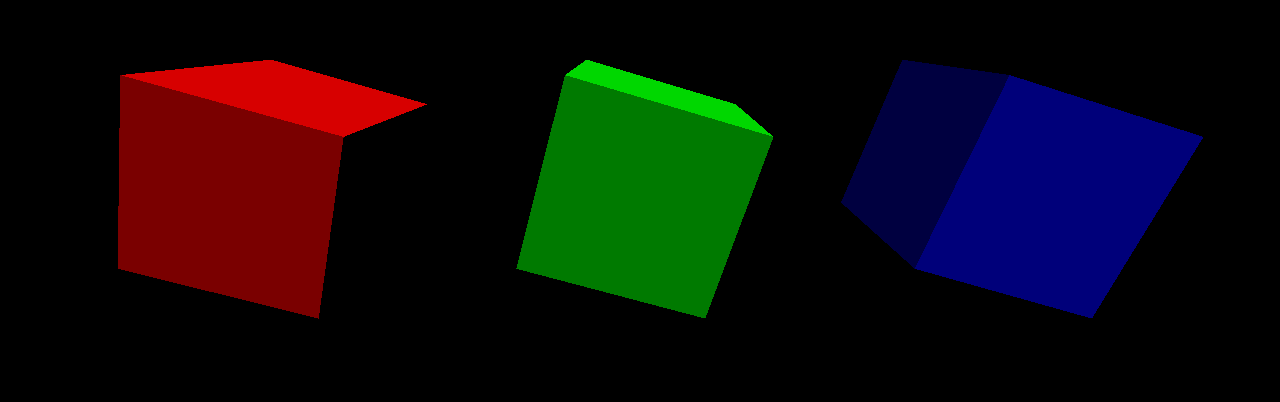
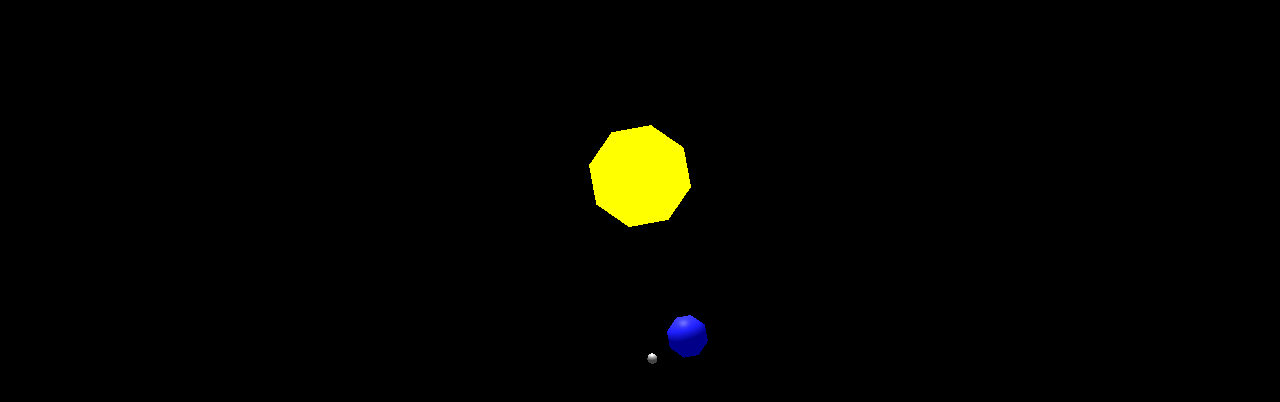
Before and after one commit to klaytonkowalski/example-threejs, a website: page public/index.html in a window 1280 px wide. Shown: the part 224-626 px from the top of the page. Drawn offline with nearby package versions, Linux system fonts and the light colour scheme.

Commit message:
Added 'solar-system.js' example.

```diff
--- /dev/null
+++ b/public/examples/solar-system.js
@@ -0,0 +1,70 @@
+import * as THREE from '/three/three.module.js'
+
+const elCanvas = document.getElementById('canvas')
+
+const renderer = new THREE.WebGLRenderer({ canvas: elCanvas })
+const scene = new THREE.Scene()
+
+const camera = new THREE.PerspectiveCamera(75, 2, 0.1, 1000)
+camera.position.set(0, 50, 0)
+camera.lookAt(0, 0, 0)
+
+const light = new THREE.PointLight(0xFFFFFF, 1);
+scene.add(light)
+
+const objects = []
+
+const sphereGeometry = new THREE.SphereGeometry(1, 8, 8)
+
+const solarSystem = new THREE.Object3D()
+scene.add(solarSystem)
+objects.push(solarSystem)
+
+const sunMaterial = new THREE.MeshPhongMaterial({ emissive: 0xFFFF00 })
+const sunMesh = new THREE.Mesh(sphereGeometry, sunMaterial)
+sunMesh.scale.set(5, 5, 5)
+solarSystem.add(sunMesh)
+objects.push(sunMesh)
+
+const earthOrbit = new THREE.Object3D()
+earthOrbit.position.x = 16
+solarSystem.add(earthOrbit)
+objects.push(earthOrbit)
+
+const earthMaterial = new THREE.MeshPhongMaterial({ emissive: 0x000088, color: 0x4444FF })
+const earthMesh = new THREE.Mesh(sphereGeometry, earthMaterial)
+earthMesh.scale.set(2, 2, 2)
+earthOrbit.add(earthMesh)
+
+const moonOrbit = new THREE.Object3D()
+moonOrbit.position.x = 4
+earthOrbit.add(moonOrbit)
+objects.push(moonOrbit)
+
+const moonMaterial = new THREE.MeshPhongMaterial({ emissive: 0x444444, color: 0xBBBBBB })
+const moonMesh = new THREE.Mesh(sphereGeometry, moonMaterial)
+moonMesh.scale.set(0.5, 0.5, 0.5)
+moonOrbit.add(moonMesh)
+
+function checkResize()
+{
+    return elCanvas.width != elCanvas.clientWidth || elCanvas.height != elCanvas.clientHeight
+}
+
+function render(dt)
+{
+    if (checkResize())
+    {
+        renderer.setSize(elCanvas.clientWidth, elCanvas.clientHeight, false)
+        camera.aspect = elCanvas.clientWidth / elCanvas.clientHeight
+        camera.updateProjectionMatrix();
+    }
+    for (const object of objects)
+    {
+        object.rotation.y = dt * 0.001
+    }
+    renderer.render(scene, camera)
+    requestAnimationFrame(render)
+}
+
+requestAnimationFrame(render)
--- a/public/index.html
+++ b/public/index.html
@@ -11,7 +11,7 @@
     </head>
     <body>
         <canvas id="canvas"></canvas>
-        <script src="examples/animated-cubes.js" type="module"></script>
+        <script src="examples/solar-system.js" type="module"></script>
         <script src="index.js"></script>
     </body>
 </html>
```
